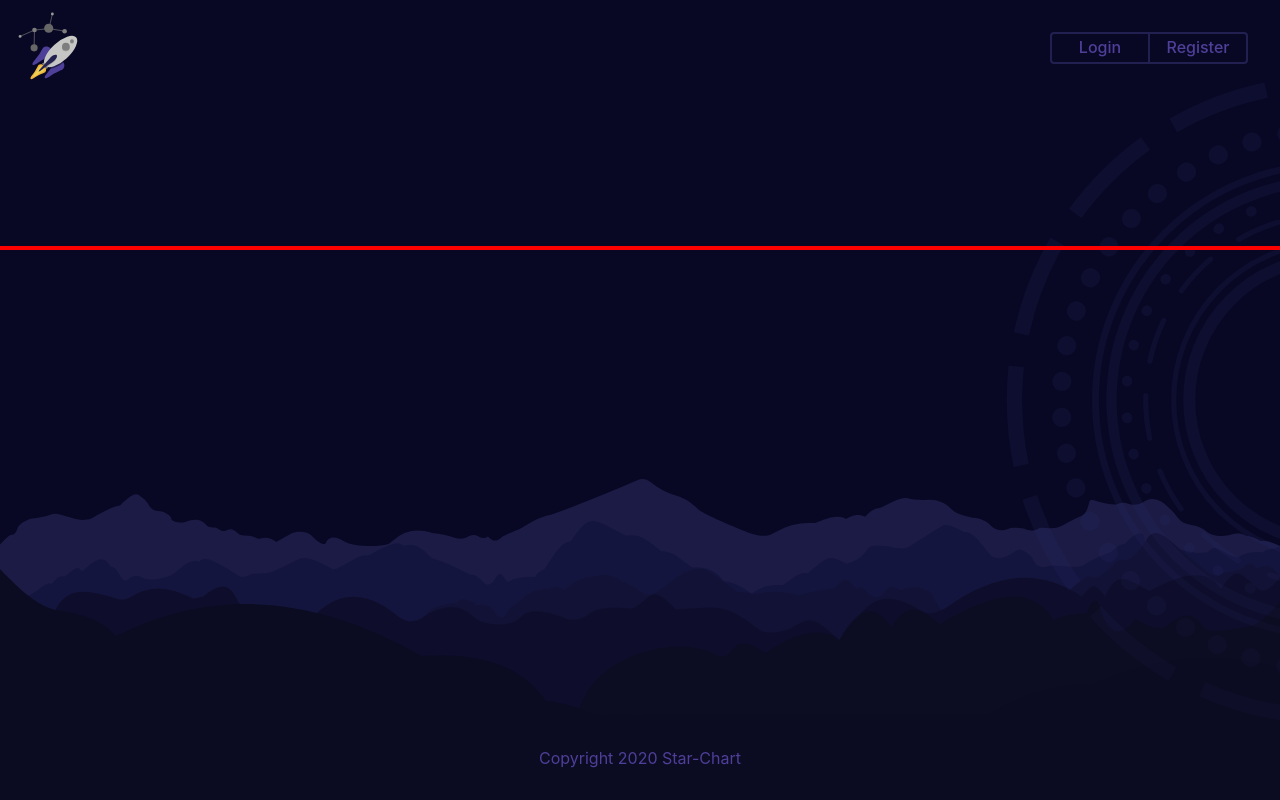
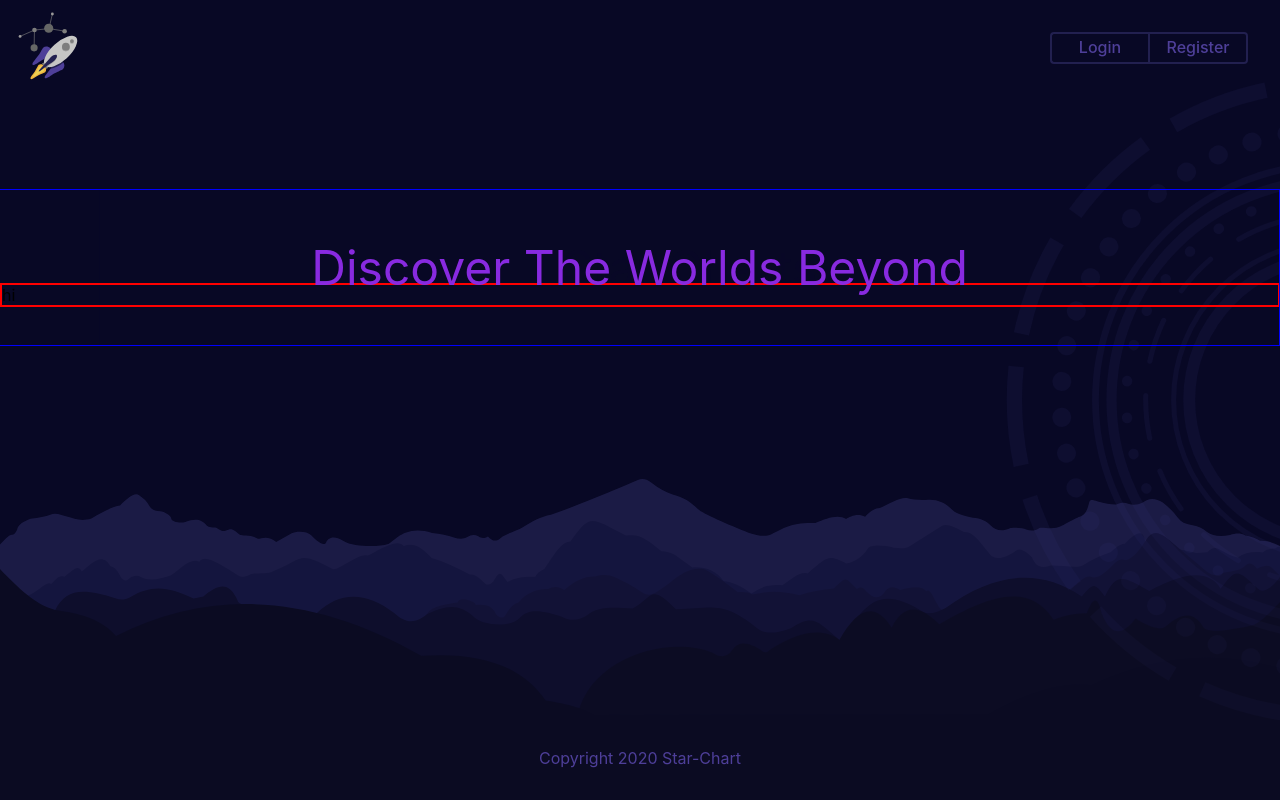
Before and after one commit to Star-Charts/landing-page, a React (Create React App) app: page / in a window 1280 px wide. Built offline with nearby package versions, Linux system fonts and the light colour scheme.

Commit message:
Add Banner Set Up

```diff
--- a/package.json
+++ b/package.json
@@ -10,6 +10,7 @@
     "react-dom": "^16.13.1",
     "react-router-dom": "^5.1.2",
     "react-scripts": "3.4.1",
+    "react-spring": "^8.0.27",
     "styled-components": "^5.1.0"
   },
   "scripts": {
--- a/src/App.js
+++ b/src/App.js
@@ -2,6 +2,7 @@ import React from 'react';
 // import { Route } from 'react-router-dom';
 import bgdeco from './bgDecoration.svg';
 import Header from './components/Header';
+import Banner from './components/Banner';
 import Footer from './components/Footer';
 import styled from 'styled-components';
 
@@ -30,8 +31,9 @@ function App() {
   return (
     <AppStyles>
       <Header />
+        <Banner />
       <section className='content'>
-
+hi
       </section>
       <Footer />
     </AppStyles>
--- /dev/null
+++ b/src/components/Banner.js
@@ -0,0 +1,51 @@
+import React, { useState, useEffect } from 'react';
+import { animated, useTransition, config } from 'react-spring';
+import styled from 'styled-components';
+
+const BannerStyles = styled.div `
+  color: blueviolet;
+  .banner {
+    border: 1px solid blue;
+    text-align: center;
+    font-size: 3rem;
+  }
+`;
+
+function Banner() {
+  const [items] = useState([
+    {title: 'Star Charts', id: 0},
+    {title: 'Discover The Worlds Beyond', id: 1}
+  ]);
+  const [index, setIndex] = useState(0);
+
+  const fadingTextPropsTransition = useTransition(items[index], item => item.id, {
+    from: { opacity: 0, marginLeft: -100 },
+    enter: { opacity: 1, marginLeft: 0, delay: 1000 },
+    leave: { opacity: 0, marginLeft: 100},
+    config: { tension: 280, friction: 60 }
+  });
+
+  useEffect(() => {
+    const interval = setInterval(() => {
+        setIndex((state) => (state + 1) % items.length);
+    }, 4000);
+    return () => clearInterval(interval);
+}, []);
+
+  return (
+    <BannerStyles>
+      {fadingTextPropsTransition.map(({ item, props, key }) => (
+        <animated.div className="banner"
+          key={key}
+          style={{ ...props, position: 'absolute', right: 0, left: 0  }}
+        >
+          <p>
+            {item.title}
+          </p>
+        </animated.div>
+      ))}
+    </BannerStyles>
+  );
+}
+
+export default Banner;
--- a/src/components/Footer.js
+++ b/src/components/Footer.js
@@ -34,7 +34,6 @@ function Footer() {
       <div className='fooImg'>
         <p>Copyright 2020 Star-Chart</p>
       </div>
-
     </FooterStyles>
   );
 }
```
Also changed, not shown: 1 other file (tests, documents, lock files or other folders).
